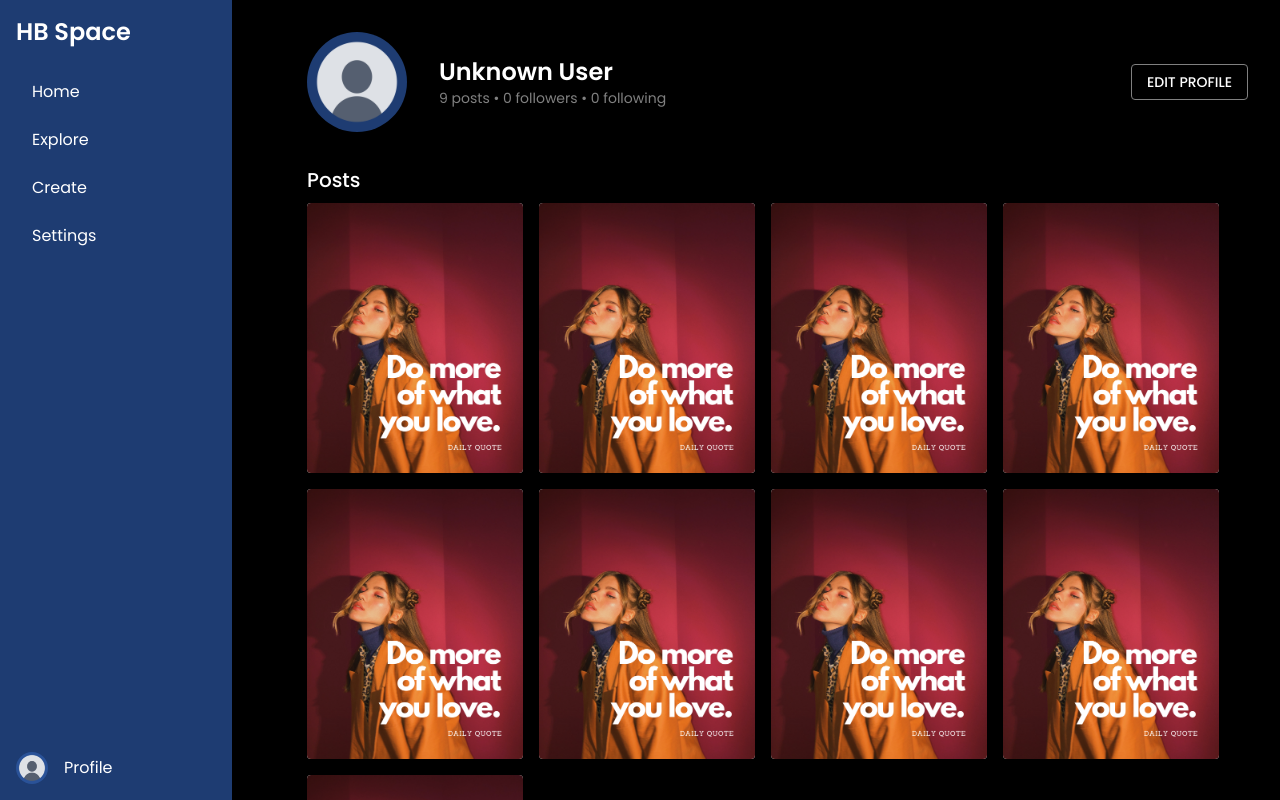
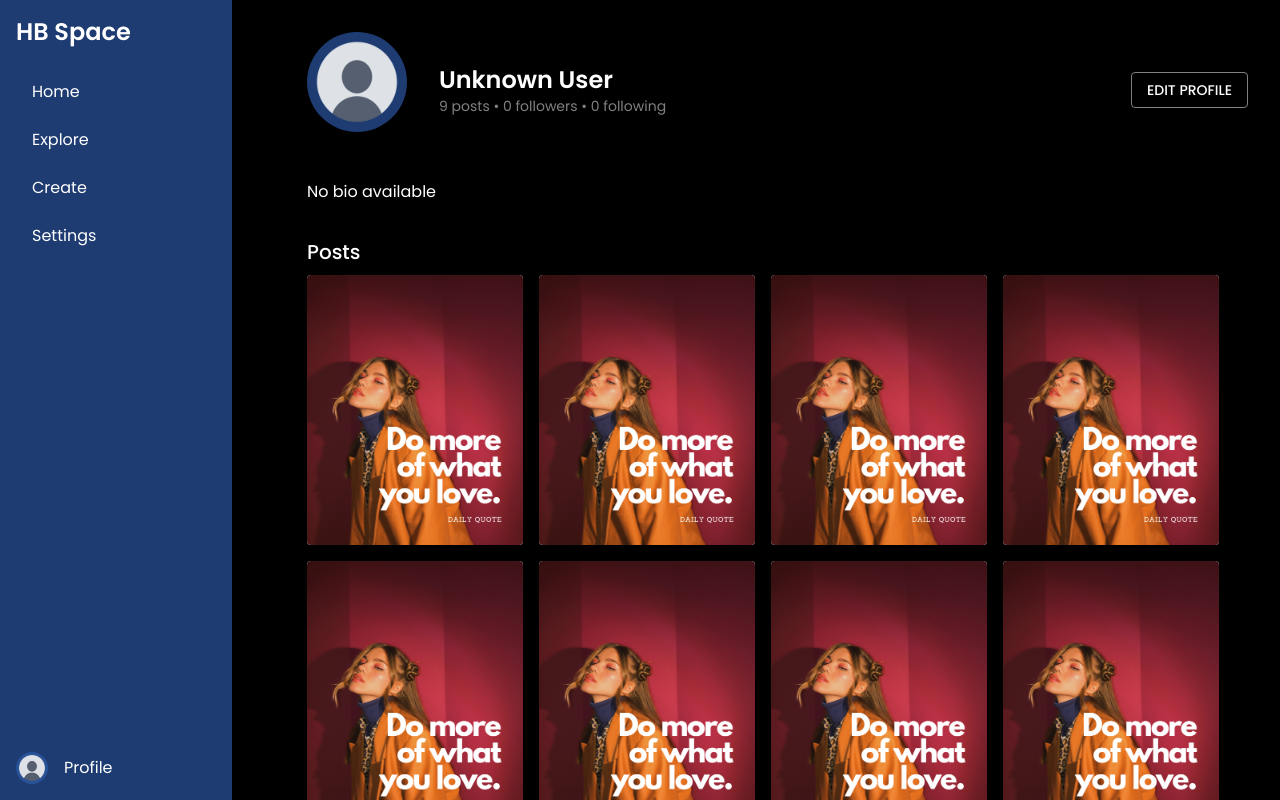
Before and after one commit to foxsroot/HB-Space, a React (Vite) app in the folder frontend/: page /profile in a window 1280 px wide. Shown: the top 800 px of the page. Built offline with nearby package versions, Linux system fonts and the light colour scheme; no server answers; some icons are missing.

Commit message:
integrating bio section to profile page

```diff
--- a/frontend/src/pages/Profile.tsx
+++ b/frontend/src/pages/Profile.tsx
@@ -14,6 +14,7 @@ type Post = {
 interface UserProfile {
   username: string;
   profilePicture?: string;
+  bio?: string; // Add this field
 }
 
 function Profile() {
@@ -56,6 +57,7 @@ function Profile() {
         setUser({
           username: data.user.username,
           profilePicture: data.user.profilePicture,
+          bio: data.user.bio, // Fetch the bio
         });
       } catch (err) {
         console.error(err);
@@ -118,11 +120,13 @@ function Profile() {
           justifyContent="space-between"
           sx={{ mb: 4 }}
         >
+          <Box display="flex" flexDirection="column" alignItems="center">
             <Avatar
               sx={{
                 width: 100,
                 height: 100,
                 bgcolor: "#1e3c72",
+                mb: 2,
               }}
               src={
                 user?.profilePicture
@@ -132,6 +136,7 @@ function Profile() {
             >
               {user?.username?.charAt(0).toUpperCase()}
             </Avatar>
+          </Box>
 
           <Box ml={4} flex={1}>
             <Typography variant="h5" fontWeight="bold">
@@ -169,6 +174,13 @@ function Profile() {
           </Modal>
         </Box>
 
+        {/* Bio Section */}
+        <Box sx={{ textAlign: "left", mb: 4 }}>
+          <Typography variant="body1" color="white">
+            {user?.bio || "No bio available"} {/* Display the bio */}
+          </Typography>
+        </Box>
+
         {/* Posts Section */}
         <Box>
           <Typography variant="h6" gutterBottom>
```
Lines whose indentation alone changed are shown as unchanged.
